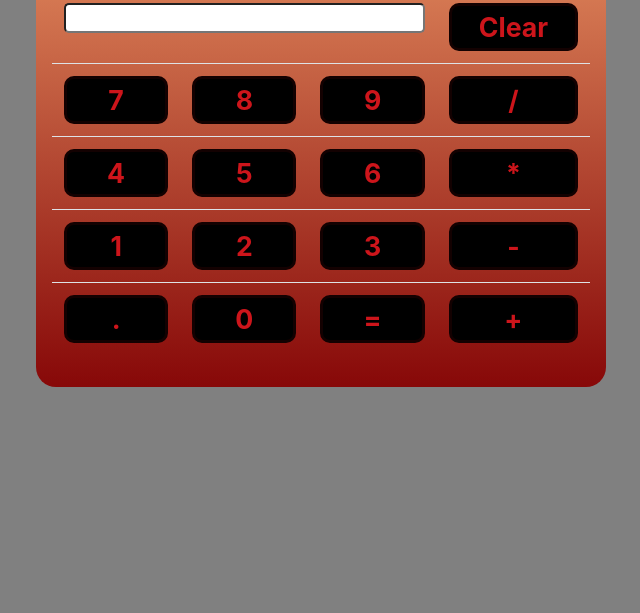
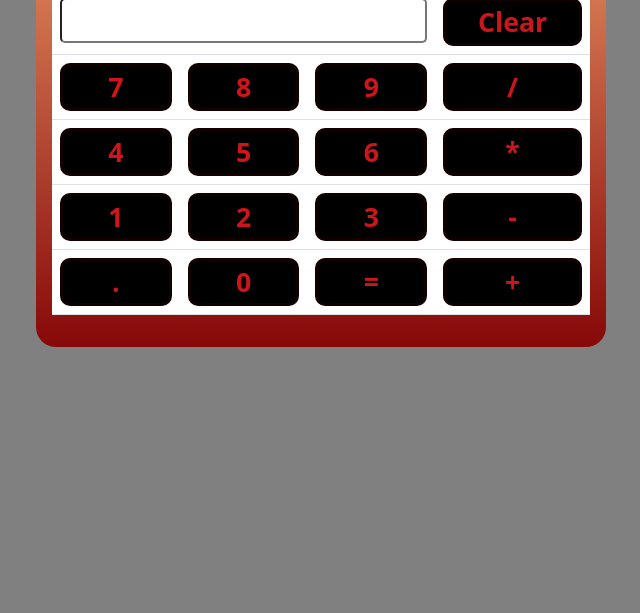
Before and after one commit to sajithmym/Calculator_Java_Script, a plain HTML site: page index.html in a window 1280 px wide. Shown: the part 187-800 px from the top of the page, without its empty margins (319-959 px from the left). Drawn offline with nearby package versions, Linux system fonts and the light colour scheme.

Commit message:
some change

```diff
--- a/c.css
+++ b/c.css
@@ -28,6 +28,7 @@ input[type=button]:hover {
 input[type=text] {
     width: 100% !important;
     border-radius: 5px !important;
+    height: 45px;
 }
 
 h2{
--- a/main.html
+++ b/index.html
@@ -5,7 +5,7 @@
     <meta http-equiv="X-UA-Compatible" content="IE=edge">
     <meta name="viewport" content="width=device-width, initial-scale=1.0">
     <title>Calculator</title>
-    <link rel="stylesheet" href="../Project/Weather/bootstrap-5.2.0-dist/css/bootstrap.min.css">
+    <link href="https://cdn.jsdelivr.net/npm/bootstrap@5.3.0-alpha1/dist/css/bootstrap.min.css" rel="stylesheet" integrity="sha384-GLhlTQ8iRABdZLl6O3oVMWSktQOp6b7In1Zl3/Jr59b6EGGoI1aFkw7cmDA6j6gD" crossorigin="anonymous">
     <link rel="stylesheet" href="c.css">
 </head>
 <body>
```
